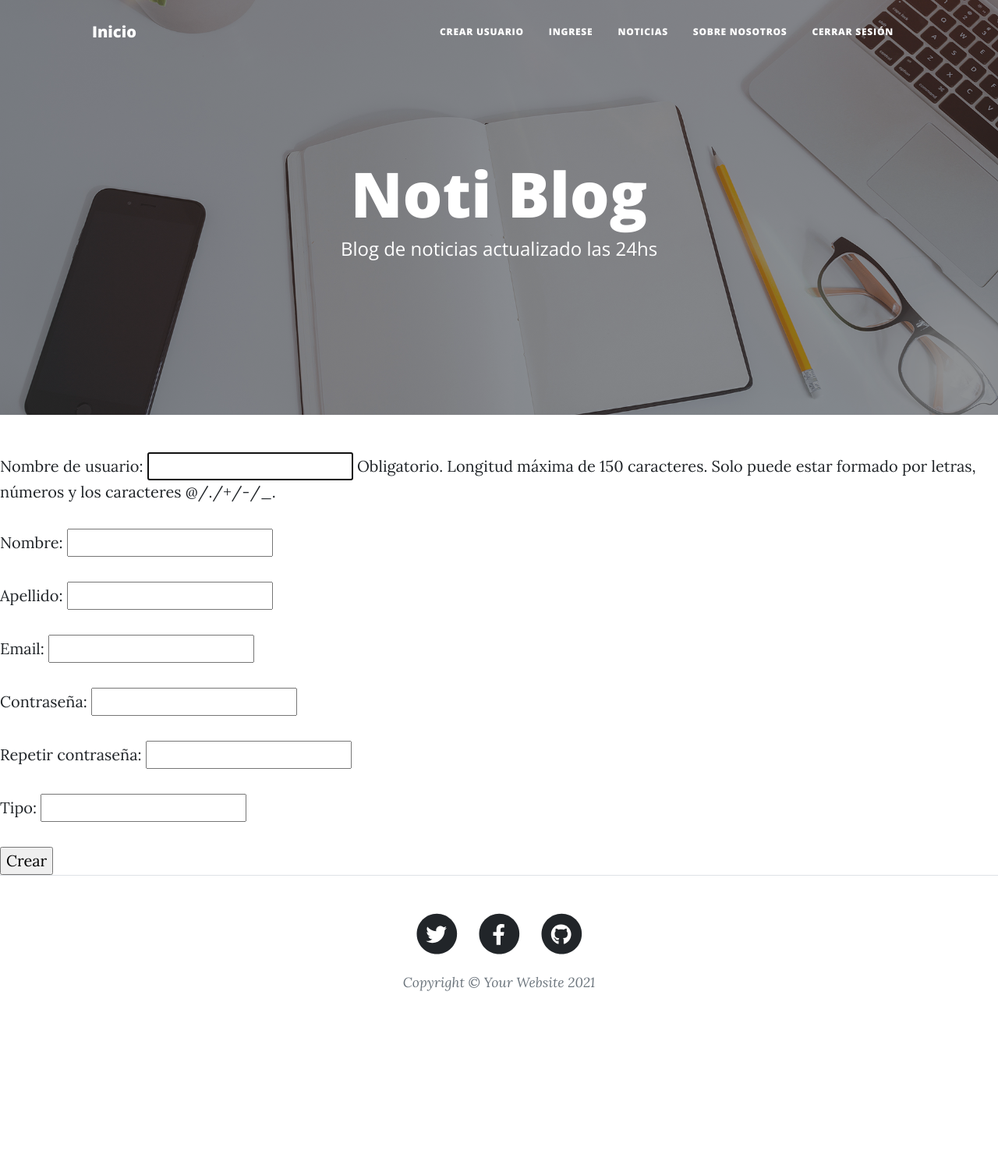
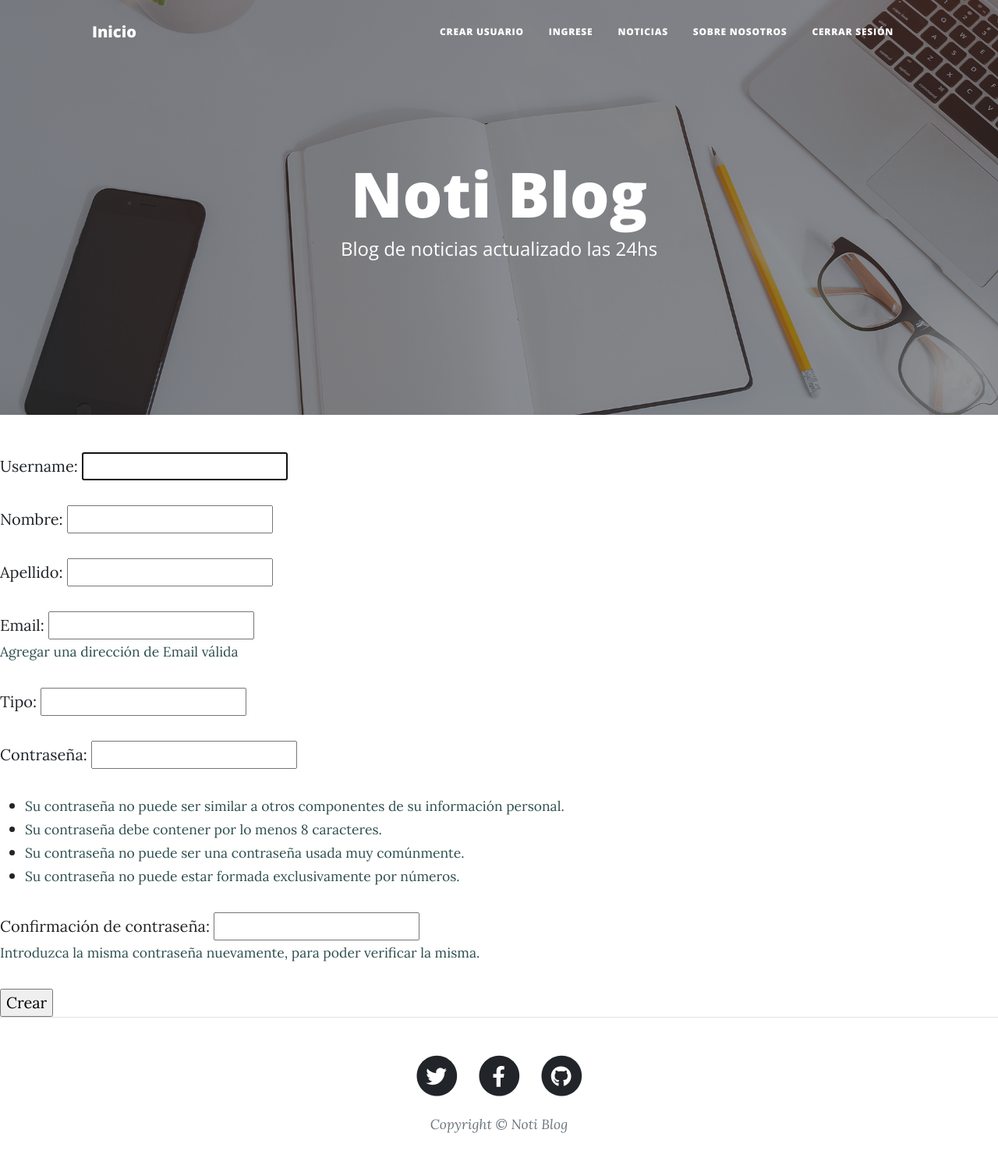
Before and after one commit to jmsiro/Entrega_FINAL-Siro, a Django app: page /PlayApp/usuario_form/ in a window 1280 px wide. Shown: the whole page at 78% size. Before the commit the page ends 1271 px from the top, so only its background shows below. Run offline with Django 4.2, Linux system fonts and the light colour scheme; some libraries are stand-ins or nearby versions.

Commit message:
Playground-V2.8-CrearUsuario

```diff
--- a/PlayApp/Templates/PlayApp/T01-view.html
+++ b/PlayApp/Templates/PlayApp/T01-view.html
@@ -84,7 +84,7 @@
                                 </a>
                             </li>
                         </ul>
-                        <div class="small text-center text-muted fst-italic">Copyright &copy; Your Website 2021</div>
+                        <div class="small text-center text-muted fst-italic">Copyright &copy; Noti Blog</div>
                     </div>
                 </div>
             </div>
--- a/PlayApp/Templates/PlayApp/T03.1-usuario_form.html
+++ b/PlayApp/Templates/PlayApp/T03.1-usuario_form.html
@@ -7,9 +7,23 @@
 
     <form action="" method="POST">{% csrf_token %}
 
-           {{form.as_p}}
 
 
+        {% for campo in usuario_formulario %}
+            <p>
+                {{campo.label_tag}}
+                {{campo}}
+
+                {% if campo.help_text %}
+                    <small style="color:darkslategray;"><br>{{campo.help_text}}</small>
+                {% endif %}
+
+
+                {% for error in campo.errors %}
+                    <p style="color: firebrick;"><br>{{error}}</p>
+                {% endfor %}
+            </p>
+        {% endfor %}
        <input type="submit" value="Crear">
     </form>
 </body>
--- a/PlayApp/forms.py
+++ b/PlayApp/forms.py
@@ -1,23 +1,23 @@
 from datetime import datetime, time
 from django import forms
 from django.contrib.auth.forms import UserCreationForm
-from django.contrib.auth.models import User
+from PlayApp.models import Usuario
 
 
 
 
 
 class UsuarioForm(UserCreationForm):
-    first_name = forms.CharField(max_length=40, label="Nombre")
-    last_name = forms.CharField(max_length=40, label="Apellido")
-    email = forms.EmailField()
-    tipo = forms.CharField()
-    password1 = forms.CharField(label="Contraseña", widget=forms.PasswordInput)
-    password2 = forms.CharField(label="Repetir contraseña", widget=forms.PasswordInput)
+    # nombre = forms.CharField(max_length=40, label="Nombre")
+    # apellido = forms.CharField(max_length=40, label="Apellido")
+    email = forms.EmailField(max_length=50, help_text="Agregar una dirección de Email válida")
+    # tipo = forms.CharField()
+    # password1 = forms.CharField(label="Contraseña", widget=forms.PasswordInput)
+    # password2 = forms.CharField(label="Repetir contraseña", widget=forms.PasswordInput)
 
     class Meta:
-        model = User
-        fields = ["username", "first_name", "last_name", "email", "password1", "password2", "tipo"]
+        model = Usuario
+        fields = ["username", "nombre", "apellido", "email", "tipo", "password1", "password2"]
 
 class PublicacionesForm(forms.Form):
     titulo = forms.CharField()
--- a/PlayApp/models.py
+++ b/PlayApp/models.py
@@ -8,8 +8,8 @@ from django.contrib.auth.models import AbstractBaseUser, BaseUserManager
 
 # Create your models here.
 class Manager_Usuario(BaseUserManager):
-    def create_user(self, nombre_de_usuario, nombre, apellido, email, tipo, password=None):
-        if not nombre_de_usuario:
+    def create_user(self, username, nombre, apellido, email, tipo, password=None):
+        if not username:
             raise ValueError("Debes tener un nombre de usuario")
         if not nombre:
             raise ValueError("Debes tener un nombre")
@@ -20,7 +20,9 @@ class Manager_Usuario(BaseUserManager):
         if not tipo:
             raise ValueError("Debes tener un tipo de usuario")
         usuario = self.model(
-            nombre_de_usuario=nombre_de_usuario,
+            username
+    =username
+    ,
             nombre=nombre,
             apellido=apellido,
             email=self.normalize_email(email),
@@ -31,9 +33,11 @@ class Manager_Usuario(BaseUserManager):
         usuario.save(using=self._db)
         return usuario
 
-    def create_superuser(self,nombre_de_usuario, nombre, apellido, email, tipo, password):
+    def create_superuser(self,username, nombre, apellido, email, tipo, password):
         usuario = self.create_user(
-            nombre_de_usuario=nombre_de_usuario,
+            username
+    =username
+    ,
             nombre=nombre,
             apellido=apellido,
             email=self.normalize_email(email),
@@ -48,7 +52,7 @@ class Manager_Usuario(BaseUserManager):
 
 
 class Usuario(AbstractBaseUser):
-    nombre_de_usuario = models.CharField(max_length=40, unique=True)
+    username = models.CharField(max_length=40, unique=True)
     nombre = models.CharField(max_length=40)
     apellido = models.CharField(max_length=40)
     email = models.EmailField(max_length=254, verbose_name="email", unique=True)
@@ -61,7 +65,7 @@ class Usuario(AbstractBaseUser):
     is_active = models.BooleanField(default=True)
     is_staff = models.BooleanField(default=False)
     is_superuser = models.BooleanField(default=False)
-    USERNAME_FIELD = "nombre_de_usuario" #Buscar si se puede poner que sea nombre de usuario o email, que de la opcion de loguear ocn cualquiera de los dos.
+    USERNAME_FIELD = "username" #Buscar si se puede poner que sea nombre de usuario o email, que de la opcion de loguear ocn cualquiera de los dos.
     REQUIRED_FIELDS = ["nombre", "apellido", "email", "tipo"]
     objects = Manager_Usuario()
 
--- a/PlayApp/urls.py
+++ b/PlayApp/urls.py
@@ -7,7 +7,7 @@ urlpatterns = [
     # path("view/", views.primer_view),
 
     path("usuario/", views.login_usuario, name = "Usuario"),
-    path("usuario_form/", views.register_usuario, name = "Usuario Form"),
+    path("usuario_form/", views.usuario_form, name = "Usuario Form"),
     path("logout/", LogoutView.as_view(template_name="PlayApp/T03.2-usuario_logout.html"), name = "Usuario Logout"),
 
 
--- a/PlayApp/views.py
+++ b/PlayApp/views.py
@@ -1,5 +1,5 @@
 import re
-from django.shortcuts import render
+from django.shortcuts import render, redirect
 from django.http import HttpResponse
 from django.template import loader
 from PlayApp.forms import *
@@ -26,24 +26,30 @@ def inicio(request):
 def usuario(request):
     return render(request, "PlayApp/T03-usuario.html")
 
-# def usuario_form(request):
-#     if request.method == "POST":
+def usuario_form(request):
+    contexto = {}
 
-#         formulario = UsuarioForm(request.POST)
-#         print(formulario)
+    if request.POST:
+        formulario = UsuarioForm(request.POST)
 
-#         if formulario.is_valid:
-#             info = formulario.cleaned_data
+        if formulario.is_valid():
+            formulario.save()
+            nombre_usuario = formulario.cleaned_data.get("username")
+            clave = formulario.cleaned_data.get("password1")
 
-#             user = Usuario (nombre = info ["nombre"], email = info ["email"], clave = info ["clave"], tipo = info ["tipo"] )
+            usuario = authenticate(username = nombre_usuario, password=clave)
+            login(request, usuario)
+            return render(request,"PlayApp/T02-inicio.html", {"mensaje":f"Hola {usuario.get_username()}, creaste exitosamente tu usuario!"})
 
-#             user.save()
+        else:
+            contexto["usuario_formulario"] = formulario
 
-#             return render(request, "PlayApp/T02-inicio.html")
 
-#     else:
-#         formulario = UsuarioForm()
-#         return render(request, "PlayApp/T03.1-usuario_form.html", {"formulario":formulario})
+    else:
+        formulario = UsuarioForm()
+        contexto ["usuario_formulario"] = formulario
+
+    return render(request, "PlayApp/T03.1-usuario_form.html", contexto)
 
 
 def login_usuario(request):
@@ -72,18 +78,18 @@ def login_usuario(request):
 
 
 
-def register_usuario(request):
-    if request.method == 'POST':
-        form = UsuarioForm(request.POST)
-        if form.is_valid():
-            usuario = form.cleaned_data["username"]
-            form.save()
-            return render(request,"PlayApp/T02-inicio.html", {"mensaje":f"Usuario {usuario} creado exitosamente."})
-        # else:
-        #     return render(request, "PlayApp/T02-inicio.html", {"mensaje":"Error de registro, intente nuevamente."})
-    else:
-        form = UsuarioForm()
-        return render(request,"PlayApp/T03.1-usuario_form.html", {"form":form})
+# def register_usuario(request):
+#     if request.method == 'POST':
+#         form = UsuarioForm(request.POST)
+#         if form.is_valid():
+#             usuario = form.cleaned_data["username"]
+#             form.save()
+#             return render(request,"PlayApp/T02-inicio.html", {"mensaje":f"Usuario {usuario} creado exitosamente."})
+#         # else:
+#         #     return render(request, "PlayApp/T02-inicio.html", {"mensaje":"Error de registro, intente nuevamente."})
+#     else:
+#         form = UsuarioForm()
+#         return render(request,"PlayApp/T03.1-usuario_form.html", {"form":form})
 
 
 
```
Also changed, not shown: PlayApp/admin.py (+13 -1 lines), PlayApp/migrations/0002_rename_nombre_de_usuario_usuario_username.py (added), db.sqlite3.
